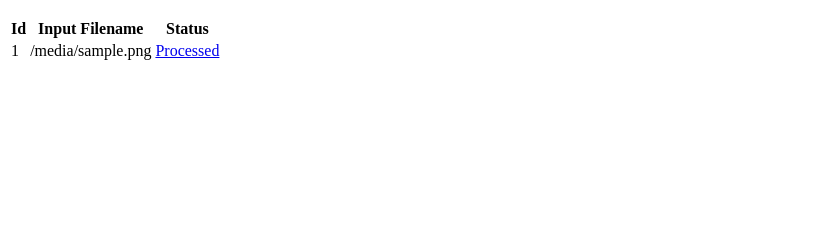
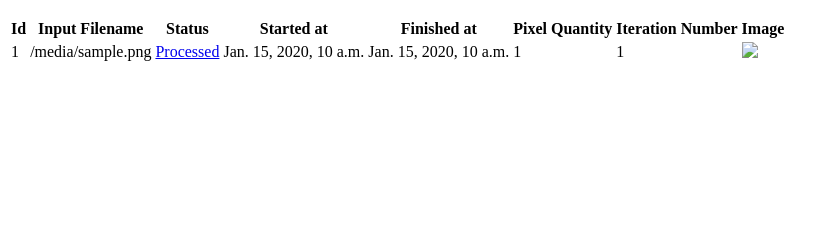
Before and after one commit to klossteles/Wolverine, a Django app: template templates/dashboard.html in a window 1280 px wide. Shown: the part 97-337 px from the top of the page, without its empty margins (0-836 px from the left). Run offline with Django 3.2, Linux system fonts and the light colour scheme; the template is opened without the code that fills it: most values are stand-ins (such as "Sample title", 1, 10 or a date in 2020).

Commit message:
Fixes on dashboard UI

```diff
--- a/templates/dashboard.html
+++ b/templates/dashboard.html
@@ -16,13 +16,23 @@
     <th>Id</th>
     <th>Input Filename</th>
     <th>Status</th>
+    <th>Started at</th>
+    <th>Finished at</th>
+    <th>Pixel Quantity</th>
+    <th>Iteration Number</th>
+    <th>Image</th>
   </tr>
   {% for signal_input in signal_inputs %}
     <tr>
       <td>{{ signal_input.id }}</td>
       <td>{{ signal_input.input_filename }}</td>
-      {% if signal_input.signaloutput_set.count %}
-        <td><a href="{% url 'cgne_details' signal_input.signaloutput_set.get.id %}">Processed</a></td>
+      {% if signal_input.signaloutput.id %}
+        <td><a href="{% url 'cgne_details' signal_input.signaloutput.id %}">Processed</a></td>
+        <td>{{ signal_input.signaloutput.started_at }}</td>
+        <td>{{ signal_input.signaloutput.finished_at }}</td>
+        <td>{{ signal_input.signaloutput.pixel_size }}</td>
+        <td>{{ signal_input.signaloutput.iteration_number }}</td>
+        <td><img src="{% url 'image' signal_input.signaloutput.output_filename %}"></td>
       {% else %}
         <td>Processing</td>
       {% endif %}
--- a/userint/models.py
+++ b/userint/models.py
@@ -8,7 +8,7 @@ class SignalInput(models.Model):
 
 
 class SignalOutput(models.Model):
-    signal_input = models.ForeignKey(SignalInput, on_delete=models.DO_NOTHING)
+    signal_input = models.OneToOneField(SignalInput, on_delete=models.DO_NOTHING)
 
     output_filename = models.FilePathField()
     started_at = models.DateTimeField()
--- a/userint/views.py
+++ b/userint/views.py
@@ -57,7 +57,7 @@ def dashboard(request):
     user = request.user
 
     from userint.models import SignalInput
-    signal_inputs = SignalInput.objects.all()
+    signal_inputs = SignalInput.objects.all().prefetch_related()
 
     return render(request, 'dashboard.html', {
         'user': user,
```
Also changed, not shown: templates/cgne_details.html (+5 -15 lines), userint/migrations/0004_auto_20190601_2116.py (added).
